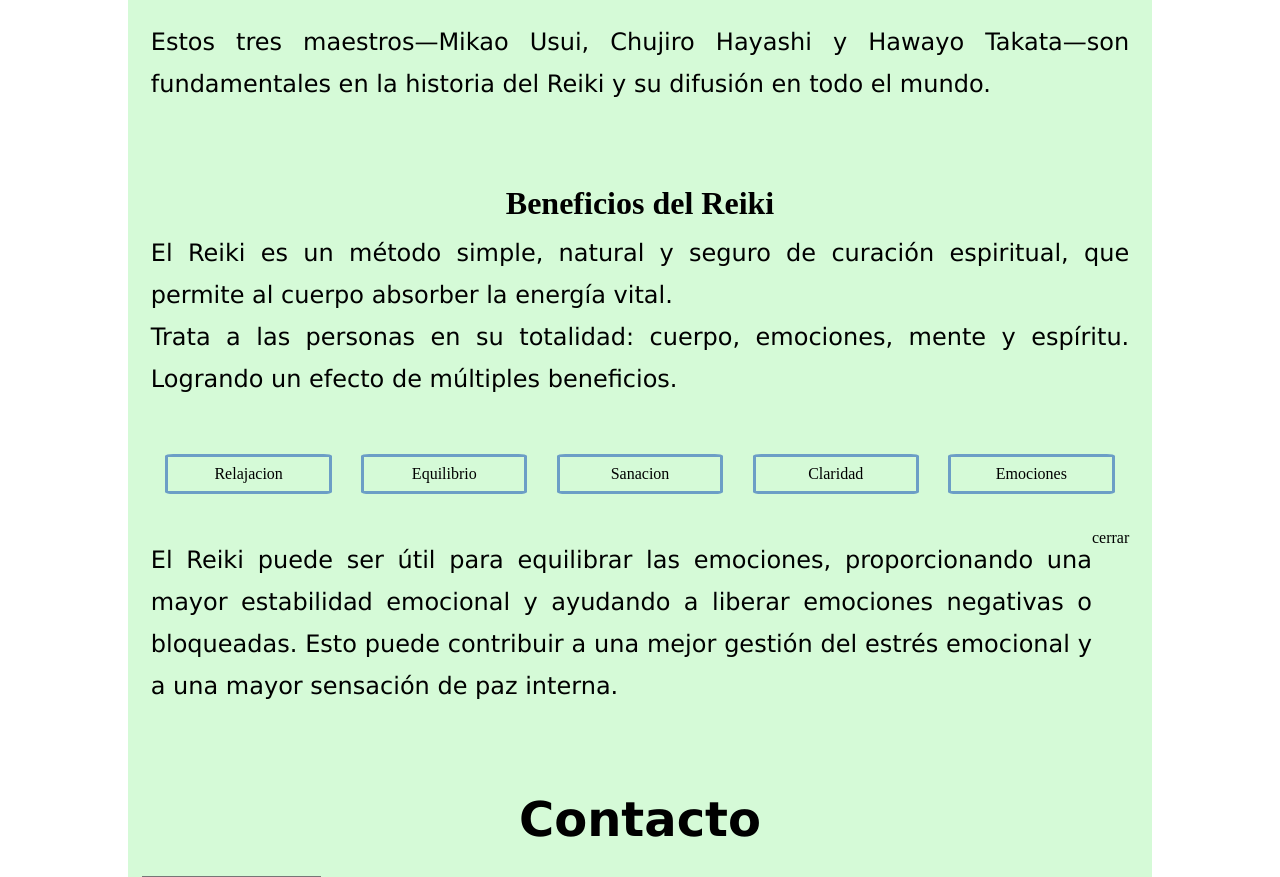
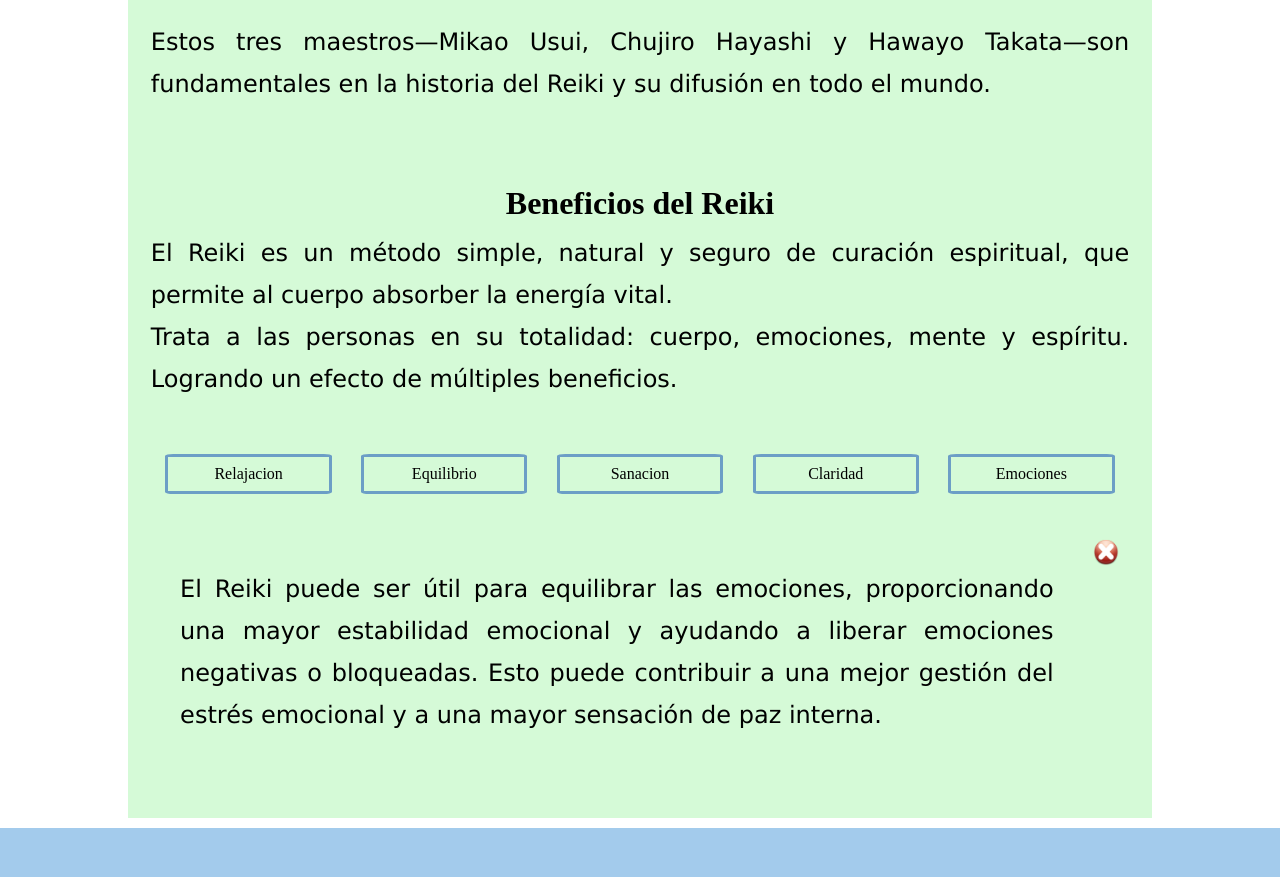
Before and after one commit to Macmer88/AuraMar, a PHP site: page /index.html in a window 1280 px wide. Shown: the part 2910-3787 px from the top of the page. Run offline with PHP 8.4, Linux system fonts and the light colour scheme.

Commit message:
configuracion de la seccion contacto y mapa, mejora de estilos en general

```diff
--- a/index.html
+++ b/index.html
@@ -23,8 +23,8 @@
             <div class="boton"><a href="#historia">Historia</a></div>
             <div class="boton"><a href="#beneficios">Beneficios</a></div>
             <div class="boton"><a href="#sobremi">Sobre mi</a></div>
-            <div class="boton"><a href="#ubicacion">Donde estamos?</a></div>
-            <div class="boton"><a href="#contacto">Contacto</a></div>
+            <div class="boton"><a href="#ubicacionfooter">Donde estamos?</a></div>
+            <div class="boton"><a href="#redes_contacto">Contacto</a></div>
 
         </div>
     </header>
@@ -127,65 +127,54 @@
             <div id="masinfo_emociones" class="container masinfo_emociones texto_sections">Ayuda a gestionar las
                 emociones. (Click en el botón para mas info)</div>
             <div class="container mas_info" id="relajacion_mas">
-                <div>
+                <div class="contenedor_masinfo">
                     <p class="texto_sections">
                         El Reiki ayuda a liberar tensiones acumuladas y a calmar la mente, facilitando un estado de
                         relajación profunda. Al reducir el estrés, contribuye a mejorar la calidad del sueño y a
                         aumentar la sensación de bienestar general.
                     </p>
                 </div>
-                <div class="cerrar" onclick="boton_cerrar()"><img src="media/close.png" alt="cerrar" srcset="png"></div>
+                <div class="cerrar" onclick="boton_cerrar()"><img src="media/close.png" alt="cerrar"></div>
             </div>
             <div class="container mas_info" id="equilibrio_mas">
-                <div>
+                <div class="contenedor_masinfo">
                     <p class="texto_sections">
                         El Reiki trabaja sobre los chakras y el flujo de energía, ayudando a armonizar y equilibrar el
                         cuerpo físico, mental y emocional. Este equilibrio energético puede aumentar la capacidad del
                         cuerpo para sanarse a sí mismo y mejorar la vitalidad.</p>
                 </div>
-                <div class="cerrar" onclick="boton_cerrar()">cerrar</div>
+                <div class="cerrar" onclick="boton_cerrar()"><img src="media/close.png" alt="cerrar"></div>
             </div>
             <div class="container mas_info" id="sanacion_mas">
-                <div>
+                <div class="contenedor_masinfo">
                     <p class="texto_sections">
                         El Reiki puede acelerar el proceso de sanación de heridas y enfermedades al fortalecer el
                         sistema inmunológico y aumentar la resistencia del cuerpo. También puede aliviar el dolor y
                         otros síntomas físicos.</p>
                 </div>
-                <div class="cerrar" onclick="boton_cerrar()">cerrar</div>
+                <div class="cerrar" onclick="boton_cerrar()"><img src="media/close.png" alt="cerrar"></div>
             </div>
             <div class="container mas_info" id="claridad_mas">
-                <div>
+                <div class="contenedor_masinfo">
                     <p class="texto_sections">
                         Al reducir el estrés y la ansiedad, el Reiki puede mejorar la claridad mental y la capacidad de
                         concentración. Esto puede ser especialmente útil en momentos de toma de decisiones importantes o
                         en situaciones de alta presión</p>
                 </div>
-                <div class="cerrar" onclick="boton_cerrar()">cerrar</div>
+                <div class="cerrar" onclick="boton_cerrar()"><img src="media/close.png" alt="cerrar"></div>
             </div>
             <div class="container mas_info" id="emociones_mas">
-                <div>
+                <div class="contenedor_masinfo">
                     <p class="texto_sections">
                         El Reiki puede ser útil para equilibrar las emociones, proporcionando una mayor estabilidad
                         emocional y ayudando a liberar emociones negativas o bloqueadas. Esto puede contribuir a una
                         mejor gestión del estrés emocional y a una mayor sensación de paz interna.</p>
                 </div>
-                <div class="cerrar" onclick="boton_cerrar()">cerrar</div>
+                <div class="cerrar" onclick="boton_cerrar()"><img src="media/close.png" alt="cerrar"></div>
             </div>
         </section>
         <section id="sobremi" class="container">
 
-        </section>
-
-        <section id="contacto" class="texto_sections">
-            <h1>Contacto</h1>
-            <form method="POST" action="registro.php">
-                <input type="text" name="nombre" placeholder="nombre" required><br>
-                <input type="text" name="apellido" placeholder="apellido" required><br>
-                <input type="email" name="correo" placeholder="email" required><br>
-                <textarea name="mensaje" placeholder="mensaje" required></textarea><br>
-                <input type="submit" value="Enviar">
-            </form>
         </section>
     </main>
     <footer id="footer" class="container texto_sections">
--- a/styles/style.css
+++ b/styles/style.css
@@ -21,7 +21,10 @@ body {
 }
 #header{
     padding: 0;
-    margin: 0;
+    position: sticky;
+    top: 0;
+    background-color: #ffffff;
+
 }
 #divlogo {
     background-color: #ffffff;
@@ -92,6 +95,7 @@ body {
     align-items: center;
     padding: 1%;
     margin: 1% auto;
+    scroll-margin-top: 70px;
 }
 
 h1{
@@ -155,15 +159,36 @@ div.maestros img{
 .masinfo_relajacion,.masinfo_equilibrio,.masinfo_claridad, .masinfo_emociones, .masinfo_sanacion{
     display: none;
 }
+.contenedor_masinfo{
+    padding: 3%;
+}
 #relajacion_mas,#equilibrio_mas, #sanacion_mas, #claridad_mas, #equilibrio_mas{
     display:none;
+    border-radius: 5%;
+    background-color: #d0e6f7;
+    color: white;
+    width: 90%;
+    box-shadow: 5px 5px 10px rgba(0, 0, 0, 0.5);
+    margin: 0 auto;
+    padding: 10% auto;
+
+}
+.cerrar{
+    width: 10%;
+    height: fit-content;
+    display: flex;
+    object-fit: contain;
+    margin: 1%;
+    padding: 0;
+}
+.cerrar img{
+    width: 100%;
+    height: fit-content;
+    object-fit: contain;
 }
 
 
 .cerrar:hover{
-    background-color: #6c9ec6;
-    color: white;
-    width: 100%;
     transform: scale(1.25);
     box-shadow: 5px 5px 10px rgba(0, 0, 0, 0.5);
     cursor: pointer;
```
